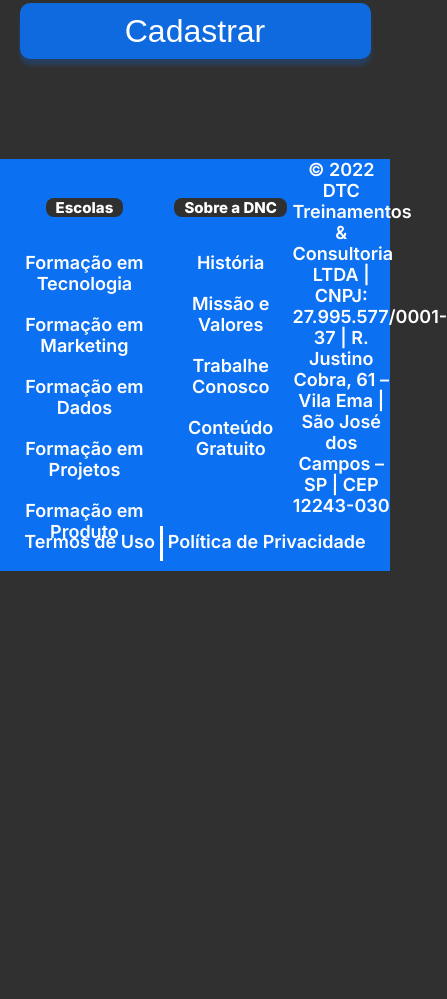
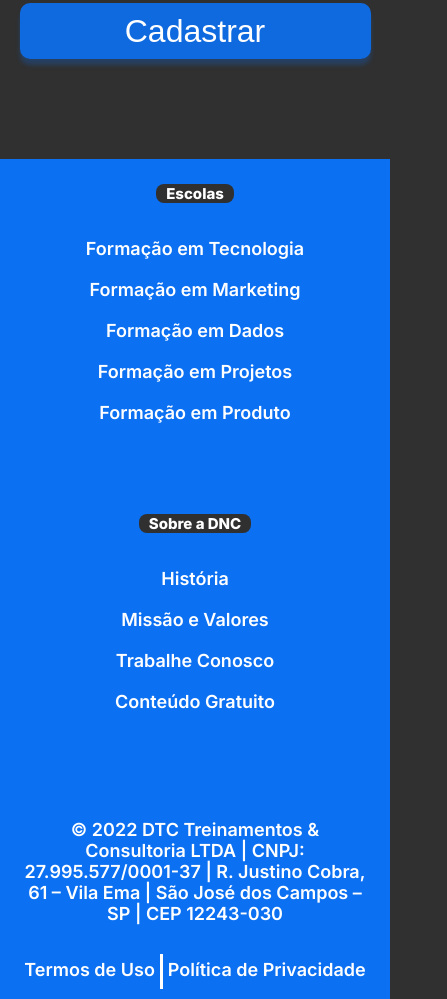
Before and after one commit to PaulaMeiraDev/projetoteste, a plain HTML site: page index.html in a window 390 px wide. Shown: the part 1357-2356 px from the top of the page, 447 px wide, since content can reach past the window. Before the commit the page ends 1928 px from the top, so only its background shows below. Drawn offline with Linux system fonts and the light colour scheme.

Commit message:
Adicionando media query no footer

```diff
--- a/style.css
+++ b/style.css
@@ -303,6 +303,14 @@
 
 /* FOOTER */
 
+    footer .line1{
+        display: flex;
+        flex-direction: column;
+    }
 
+    footer .adress{
+        width: 90%;
+        margin-bottom: 20px;
+    }
 
 }
```
